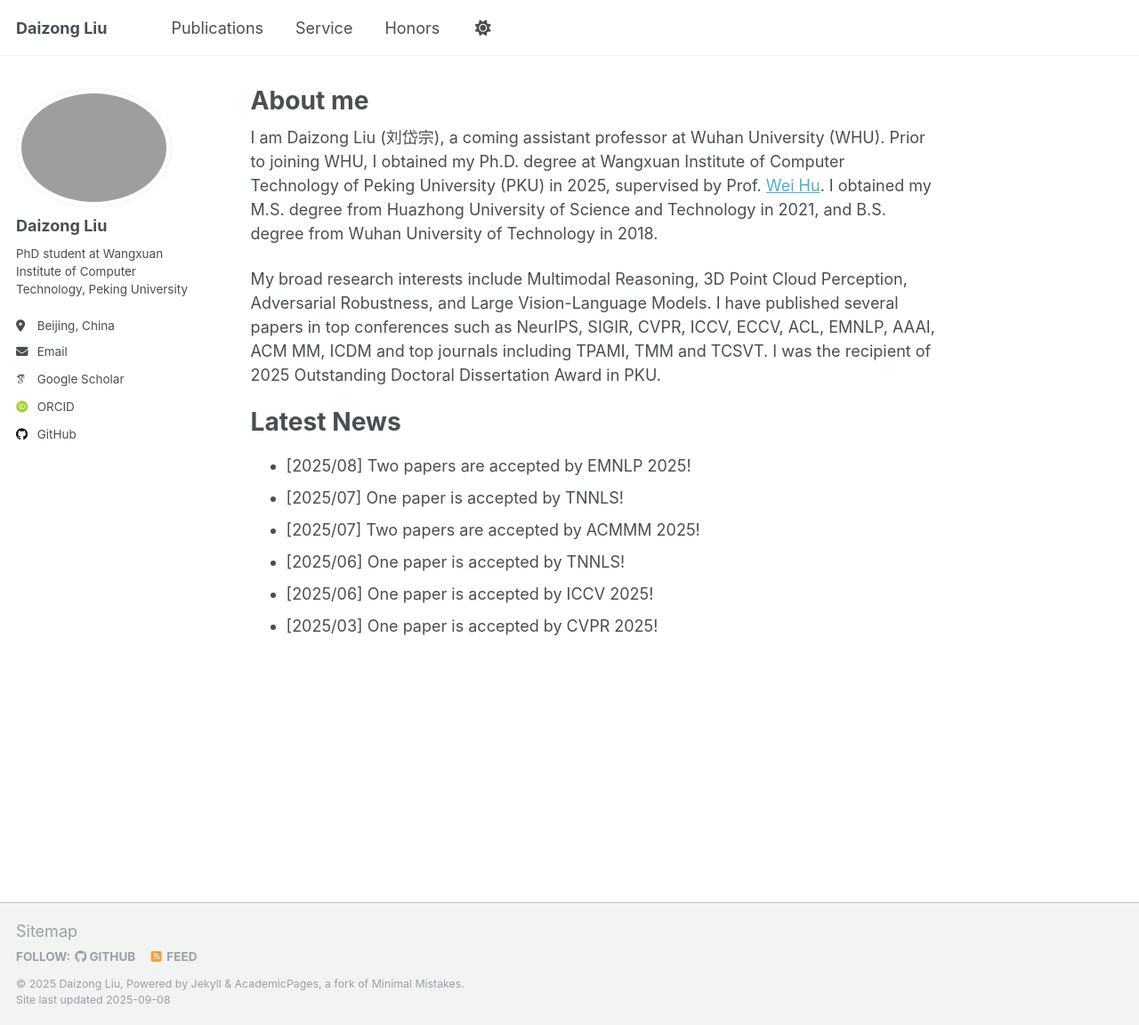
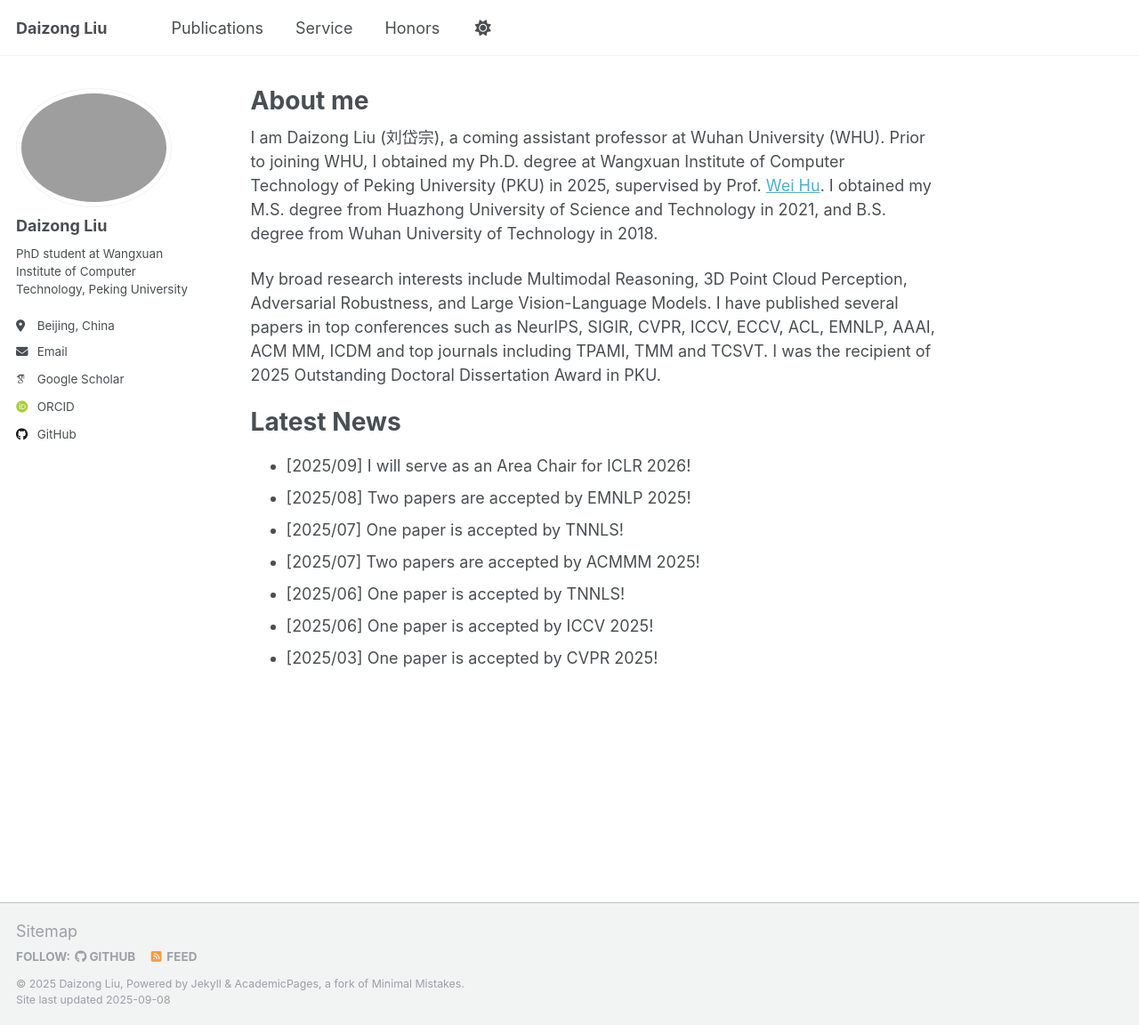
Before and after one commit to liudaizong/liudaizong.github.io, a Jekyll site: the page built from _pages/about.md, in a window 1280 px wide and 1152 px high. Shown: the whole window at 89% size. Built offline with Jekyll 4.4.1, drawn with Linux system fonts in a browser that asks for light colours; some web fonts are replaced.

Commit message:
Update about.md

```diff
--- a/_pages/about.md
+++ b/_pages/about.md
@@ -14,6 +14,7 @@ My broad research interests include Multimodal Reasoning, 3D Point Cloud Percept
 
 Latest News
 ======
+* [2025/09] I will serve as an Area Chair for ICLR 2026!
 * [2025/08] Two papers are accepted by EMNLP 2025!
 * [2025/07] One paper is accepted by TNNLS!
 * [2025/07] Two papers are accepted by ACMMM 2025!
```
